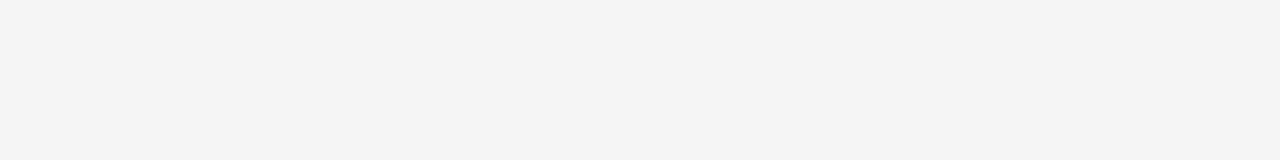
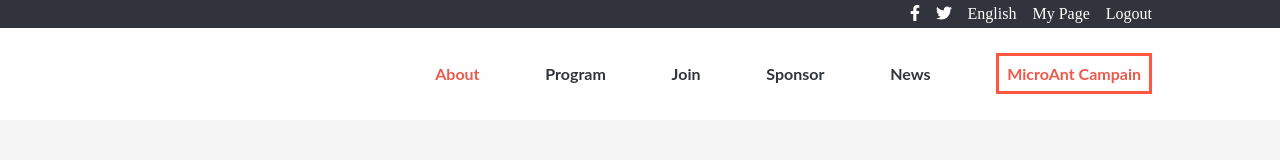
Before and after one commit to Benawi/Capstone-1-Microverse, a website: page html/Index.html in a window 1280 px wide. Drawn offline with Linux system fonts and the light colour scheme.

Commit message:
Add headline section

```diff
--- a/css/style.css
+++ b/css/style.css
@@ -348,4 +348,89 @@ body {
   .d-none-desk {
     display: none;
   }
+
+  /* Displayed Objects */
+  .nav-list-container,
+  .nav-social-container,
+  .see-whole-program {
+    display: flex;
+  }
+
+  .display-desk {
+    display: block;
+  }
+
+  /* Primary Dbd */
+  .primary-bdb {
+    margin-bottom: 4rem;
+    max-width: 50px;
+  }
+
+  /* Max Width */
+  .desk-w {
+    width: 80%;
+    max-width: 1200px;
+  }
+
+  /* Nav Bar */
+  .nav-section {
+    position: absolute;
+    padding: 0;
+  }
+
+  .nav-bar {
+    display: flex;
+    justify-content: center;
+    padding: 1rem 0;
+    background-color: #fff;
+  }
+
+  .nav-social {
+    display: flex;
+    list-style: none;
+    padding: 0.3rem 0;
+  }
+
+  .nav-social-item {
+    color: white;
+  }
+
+  .nav-logo {
+    display: block;
+    height: 60px;
+  }
+
+  .nav-list {
+    display: flex;
+    list-style: none;
+    width: 70%;
+    max-width: 840px;
+  }
+
+  .nav-list-item-btn {
+    padding: 0.5rem;
+    border: 3px solid var(--border-color-orange);
+  }
+
+  .nav-links {
+    text-decoration: none;
+  }
+
+  /* Headline Section */
+  .headline-section {
+    padding: 35vh 0 35vh 0;
+    margin: 0;
+  }
+
+  .headline-container {
+    width: 80%;
+    max-width: 1200px;
+    align-items: start;
+    justify-content: center;
+  }
+
+  .headline-desk-size {
+    width: 70%;
+    max-width: 840px;
+  }
 }
```
